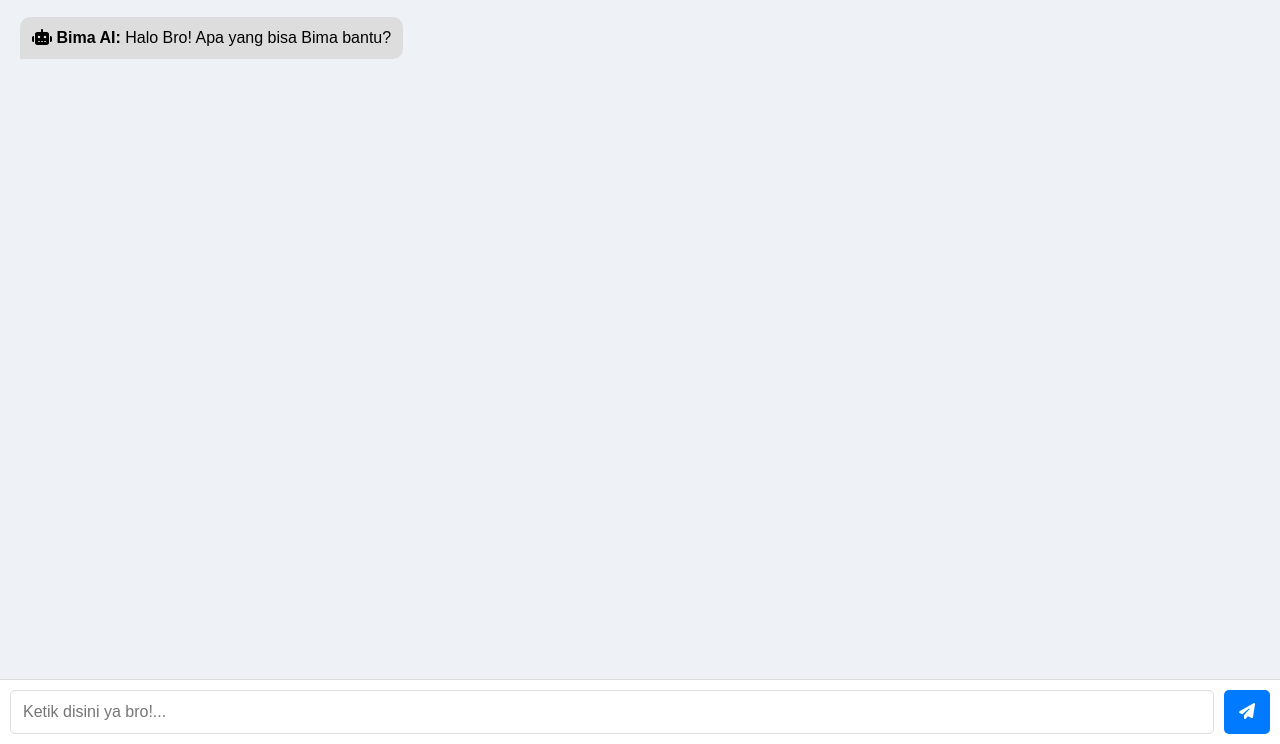
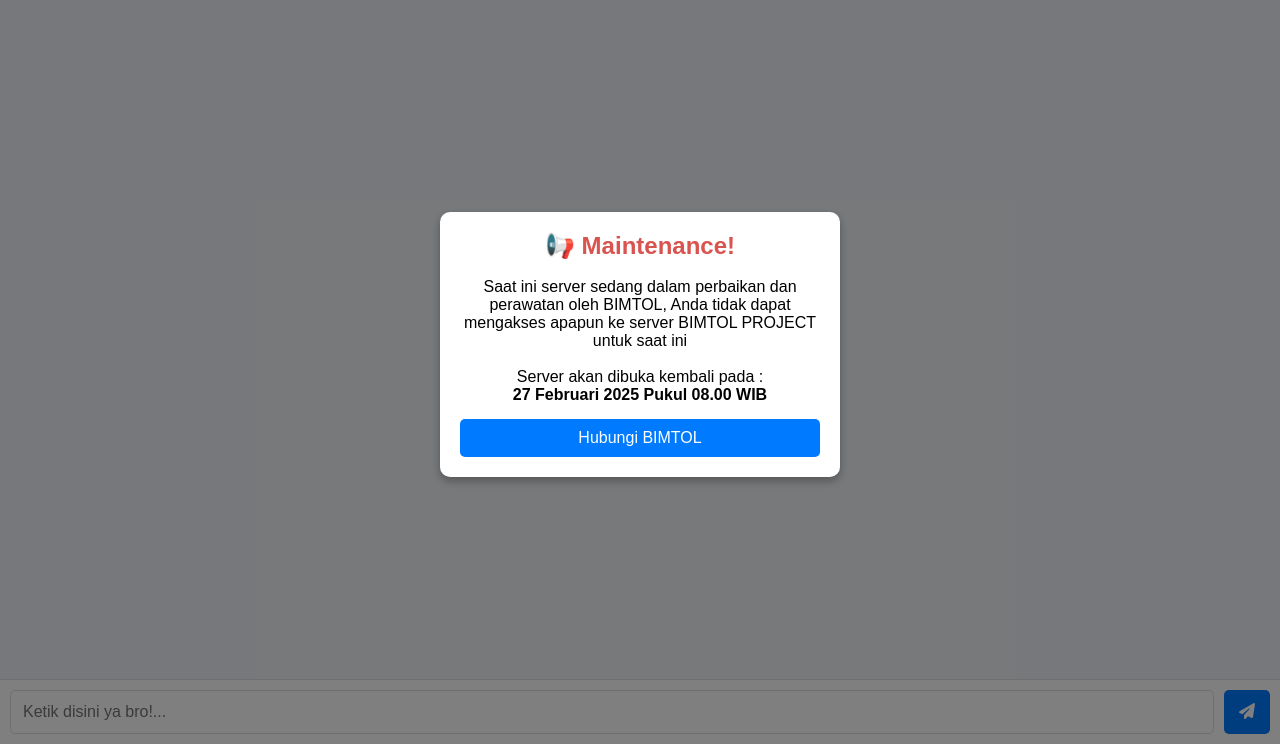
Before and after one commit to bimtolproject/bsfneko, a plain HTML site: page index.html in a window 1280 px wide. Shown: the part 56-800 px from the top of the page. Drawn offline with Linux system fonts and the light colour scheme.

Commit message:
Add files via upload

```diff
--- a/index.html
+++ b/index.html
@@ -183,9 +183,65 @@
         .chat-input button i {
             font-size: 18px;
         }
+        /* midal Maintenance */
+        .midal {
+            display: flex;
+            position: fixed;
+            z-index: 1000;
+            left: 0;
+            top: 0;
+            width: 100%;
+            height: 100%;
+            background-color: rgba(0, 0, 0, 0.5);
+            justify-content: center;
+            align-items: center;
+        }
+
+        .midal-content {
+            background-color: white;
+            padding: 20px;
+            border-radius: 10px;
+            width: 80%;
+            max-width: 400px;
+            text-align: center;
+            box-shadow: 0px 4px 10px rgba(0, 0, 0, 0.3);
+        }
+
+        .midal-content h2 {
+            color: #d9534f;
+        }
+
+        .midal-content p {
+            font-size: 16px;
+            margin-bottom: 15px;
+        }
+
+        .midal-content button {
+            background: #007bff;
+            color: white;
+            border: none;
+            padding: 10px 15px;
+            font-size: 16px;
+            cursor: pointer;
+            border-radius: 5px;
+            width: 100%;
+        }
+
+        .midal-content button:hover {
+            background: #0056b3;
+        }
     </style>
 </head>
 <body onload="loadChatHistory()">
+
+<!-- midal Maintenance -->
+    <div id="maintenancemidal" class="midal">
+        <div class="midal-content">
+            <h2>📢 Maintenance!</h2><br>
+            <p>Saat ini server sedang dalam perbaikan dan perawatan oleh BIMTOL, Anda tidak dapat mengakses apapun ke server BIMTOL PROJECT untuk saat ini<br><br> Server akan dibuka kembali pada :<br><b>27 Februari 2025 Pukul 08.00 WIB</b></p>
+            <button onclick="contactCustomerService()">Hubungi BIMTOL</button>
+        </div>
+    </div>
 
     <div class="chat-container">
         <div class="chat-header">
@@ -204,6 +260,28 @@
     </div>
 
     <script>
+        function showMaintenancemidal() {
+            document.getElementById("maintenancemidal").style.display = "flex";
+        }
+
+        function contactCustomerService() {
+            window.location.href = "https://wa.me/6289508984455"; // Ganti dengan nomor WhatsApp CS
+        }
+
+        function checkMaintenance() {
+    const maintenanceEndDate = new Date("2025-02-27T08:00:00").getTime();
+    const now = new Date().getTime();
+
+    if (now >= maintenanceEndDate) {
+        document.getElementById("maintenancemidal").style.display = "none";
+    } else {
+        document.getElementById("maintenancemidal").style.display = "flex";
+    }
+}
+
+// Panggil fungsi saat halaman dimuat
+window.onload = checkMaintenance;
+
         let apiKey = "AIzaSyBQcvD8p0jPi-Pju1pIyKs-baEVqG5nxeo";
         let botName = "Bima AI";
         let userName = "Saya";
```
